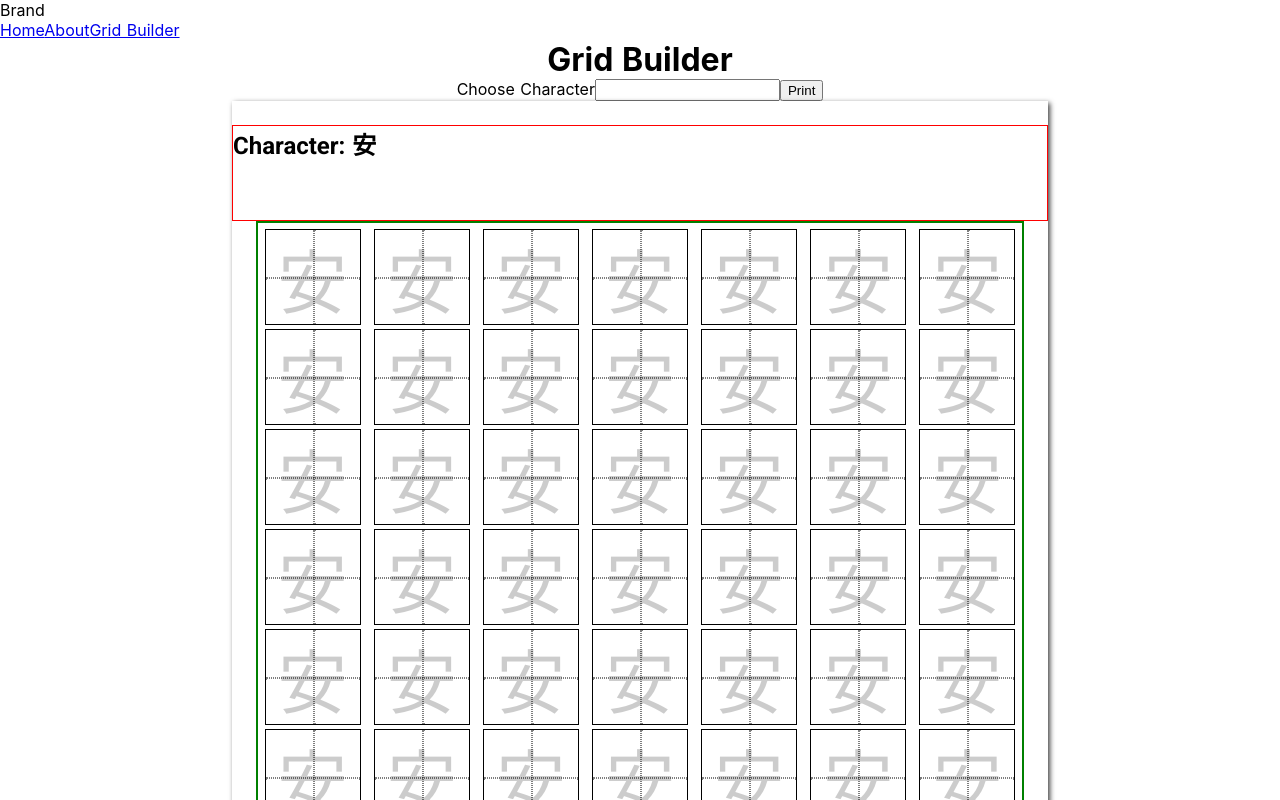
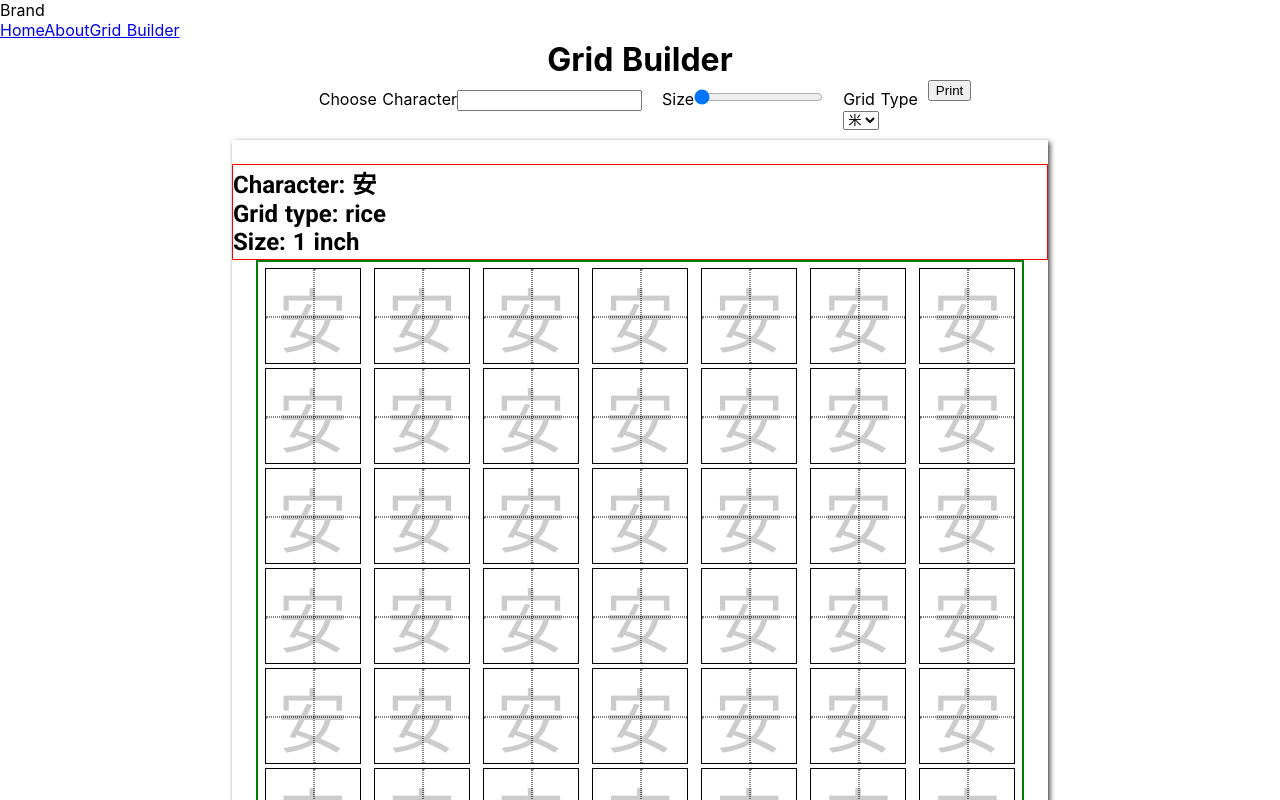
Before and after one commit to IMAHiji/hanzi-grids, a Nuxt app: page /GridBuilder in a window 1280 px wide. Shown: the top 800 px of the page. Built offline with nearby package versions, Linux system fonts and the light colour scheme.

Commit message:
Lots of cleanup and store integration

```diff
--- a/components/GridElement.vue
+++ b/components/GridElement.vue
@@ -1,12 +1,14 @@
 <template>
-  <div class="grid-element">
+  <div
+    class="grid-element"
+    :style="{ width: gridElement.side+'in', height: gridElement.side+'in' }">
     <span class="center-horizontal" />
     <span class="center-vertical" />
     <p class="character">{{ activeCharacter }}</p>
   </div>
 </template>
 <script>
-import { mapGetters } from 'vuex';
+import { mapGetters, mapState } from 'vuex';
 export default {
   props: {
     character: {
@@ -21,7 +23,11 @@ export default {
   computed: {
     ...mapGetters([
       'activeCharacter',
+      'gridElement'
     ]),
+    ...mapState([
+      'gridType',
+    ])
   },
 };
 </script>
@@ -29,8 +35,6 @@ export default {
   .grid-element {
     border:1px solid black;
     font-size:20px;
-    height:1in;
-    width: 1in;
     display:flex;
     flex:0 0 auto;
     flex-direction: column;
--- a/pages/GridBuilder.vue
+++ b/pages/GridBuilder.vue
@@ -2,12 +2,38 @@
   <div class="grid-builder-container">
     <h1>Grid Builder</h1>
     <div class="grid-options">
-      <label for="character-input">Choose Character</label>
-      <input
-        name="character-input"
-        type="text"
-        :maxlength="maxInput"
-        @input="updateActiveCharacter">
+      <div class="option-wrap">
+        <label for="character-input">Choose Character</label>
+        <input
+          name="character-input"
+          type="text"
+          :maxlength="maxInput"
+          @keyup="updateActiveCharacter">
+
+      </div>
+      <div class="option-wrap">
+        <label for="element-size">Size</label>
+        <input
+          name="element-size"
+          type="range"
+          min="0.5"
+          max="1"
+          step="0.1"
+          @input="updateSize">
+
+      </div>
+      <div class="option-wrap">
+        <p>Grid Type</p>
+        <select
+          name="grid-type"
+          id="grid-type"
+          :value="gridType"
+          @input="updateGridType">
+          <option value="field">田</option>
+          <option value="rice">米</option>
+        </select>
+
+      </div>
       <nuxt-link to="/PrintGrid">
         <button>Print</button>
       </nuxt-link>
@@ -16,6 +42,8 @@
     <div class="page-preview">
       <div class="header-preview">
         <h2>Character: {{ activeCharacter }}</h2>
+        <h2>Grid type: {{ gridType }}</h2>
+        <h2>Size: {{ gridElement.side }} inch</h2>
       </div>
       <div
         class="grid-container"
@@ -44,17 +72,28 @@ export default {
   computed: {
     ...mapGetters([
       'activeCharacter',
+      'gridElement',
     ]),
     ...mapState([
-      'numberOfElements'
+      'numberOfElements',
+      'gridType',
+
     ])
   },
   methods: {
     updateActiveCharacter(e) {
       this.$store.commit('updateActiveCharacter', e.target.value);
     },
-    populateElements({store}){
+    populateElements(){
       this.$store.dispatch('updateNumberOfElements')
+    },
+    updateGridType(e){
+      console.log('Dispatch update grid type', e.target.value)
+      this.$store.commit('updateGridType', e.target.value)
+    },
+    updateSize(e){
+      this.$store.dispatch('updateSize', e.target.value)
+      this.$store.dispatch('updateNumberOfElements', e.target.value)
     }
   },
   async fetch({store}){
@@ -89,9 +128,14 @@ export default {
   justify-content: center;
   flex-wrap: wrap;
 }
-.grid-options{
+.grid-options {
   display: flex;
   justify-content: center;
+  flex-direction: row;
+  flex-wrap: wrap;
+}
+.option-wrap {
+  margin:10px;
 }
 .grid-builder-container{
   display:flex;
--- a/store/index.js
+++ b/store/index.js
@@ -1,10 +1,17 @@
 /* eslint-disable no-param-reassign */
 import calculateNumberOfGridElements from '~/plugins/gridCalc'
+
+const zoneHeight = 9.5;
+const zoneWidth = 7.5;
 
 export const state = () => {
   return {
     character: '安',
     numberOfElements:0,
+    gridType: 'rice',
+    gridElement:{
+      side:1,
+    }
   }
 }
 
@@ -14,6 +21,12 @@ export const mutations = {
   },
   updateNumberOfElements: (state, payload) => {
     state.numberOfElements = payload;
+  },
+  updateSize: (state, payload) => {
+    state.gridElement.side = payload;
+  },
+  updateGridType: (state, payload) => {
+    state.gridType = payload;
   }
 }
 
@@ -21,13 +34,21 @@ export const actions = {
   updateActiveCharacter: ({ commit }, payload )=> {
     commit('updateActiveCharacter', payload.target.value);
   },
-  updateNumberOfElements:({ commit }, payload)=>{
-    const number = calculateNumberOfGridElements(9.5, 7.5, 1);
+  updateNumberOfElements:({ commit, state }, payload)=>{
+    const number = calculateNumberOfGridElements(zoneHeight, zoneWidth, state.gridElement.side);
     commit('updateNumberOfElements', number)
+  },
+  updateSize:({ commit }, payload)=>{
+    commit('updateSize', payload)
+  },
+  updateGridType:({ commit }, payload)=>{
+    commit('updateGridType', payload)
   }
 }
 
 export const getters = {
   activeCharacter: state => state.character,
-  numberOfElements: state => state.numberOfElements
+  numberOfElements: state => state.numberOfElements,
+  gridElement: state => state.gridElement,
+  gridType: state => state.gridType,
 }
```
